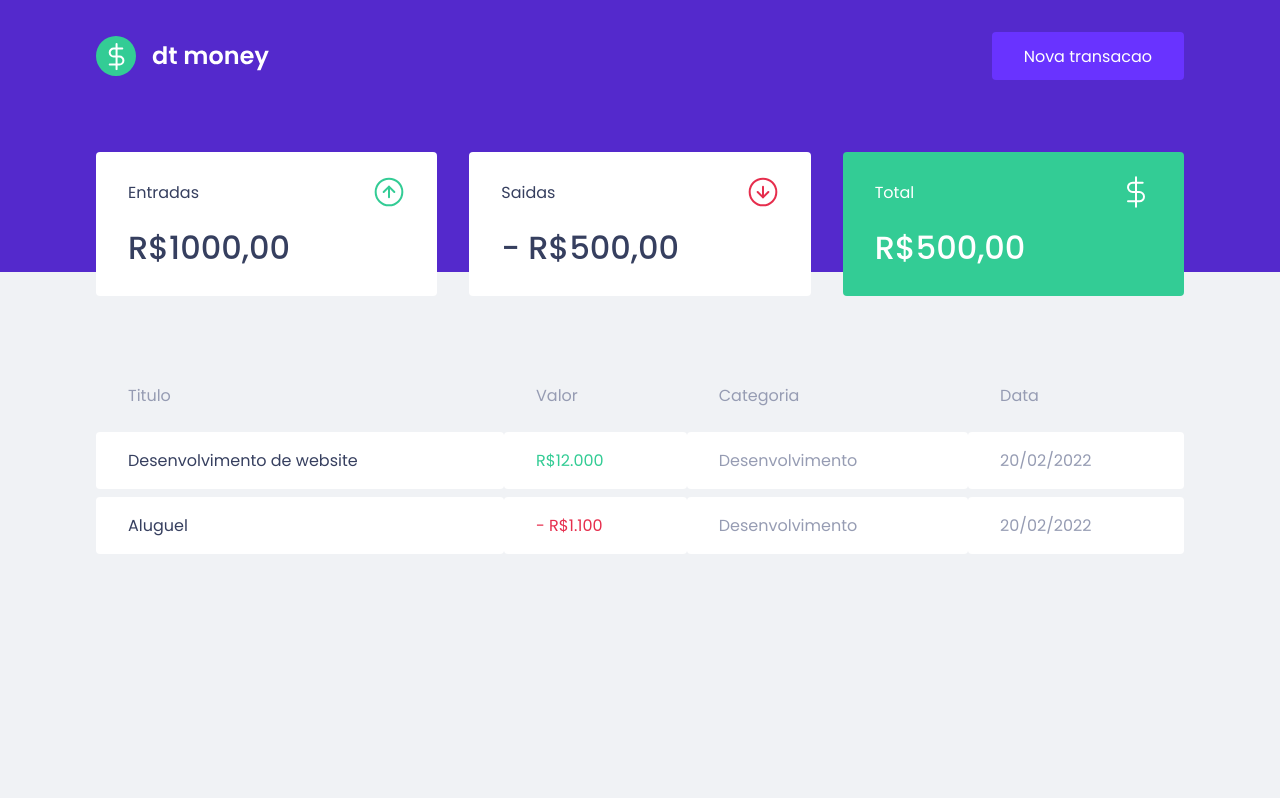
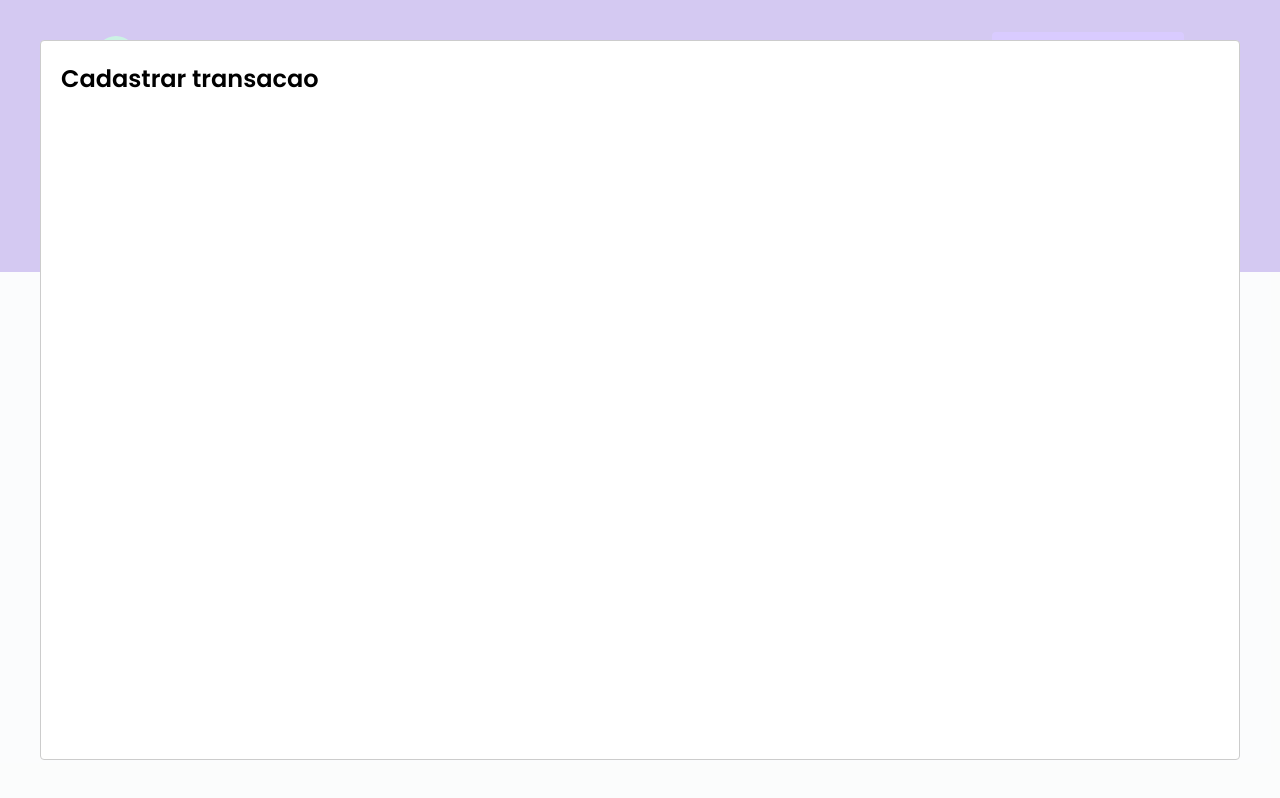
Before and after one commit to wandersonchaves/wcmoney, a React (Create React App) app: page / in a window 1280 px wide. Both pictures are taken after a click on the button "Nova transacao". Built offline with nearby package versions, Linux system fonts and the light colour scheme; no server answers; what miragejs would draw is missing.

Commit message:
configuring creation modal

```diff
--- a/package.json
+++ b/package.json
@@ -8,6 +8,7 @@
     "miragejs": "^0.1.45",
     "react": "^18.2.0",
     "react-dom": "^18.2.0",
+    "react-modal": "^3.15.1",
     "react-scripts": "5.0.1",
     "styled-components": "^5.3.5",
     "typescript": "^4.4.2",
@@ -20,7 +21,8 @@
     "@types/jest": "^27.0.1",
     "@types/node": "^16.7.13",
     "@types/react": "^18.0.0",
-    "@types/react-dom": "^18.0.0"
+    "@types/react-dom": "^18.0.0",
+    "@types/react-modal": "^3.13.1"
   },
   "scripts": {
     "start": "react-scripts start",
--- a/src/App.tsx
+++ b/src/App.tsx
@@ -1,12 +1,35 @@
 import { Dashboard } from "./components/Dashboard";
 import { Header } from "./components/Header";
 import { GlobalStyle } from "./styles/global";
+import Modal from "react-modal";
+import { useState } from "react";
+
+Modal.setAppElement("#root");
 
 export function App() {
+  const [isNewTransactionModalOpen, setIsNewTransactionModalOpen] =
+    useState(false);
+
+  function handleOpenNewTransactionModal() {
+    setIsNewTransactionModalOpen(true);
+  }
+
+  function handleCloseNewTransactionModal() {
+    setIsNewTransactionModalOpen(false);
+  }
+
   return (
     <>
-      <Header />
+      <Header onOpenNewTransactionModal={handleOpenNewTransactionModal} />
       <Dashboard />
+
+      <Modal
+        isOpen={isNewTransactionModalOpen}
+        onRequestClose={handleCloseNewTransactionModal}
+      >
+        <h2>Cadastrar transacao</h2>
+      </Modal>
+
       <GlobalStyle />
     </>
   );
--- a/src/components/Header/index.tsx
+++ b/src/components/Header/index.tsx
@@ -1,12 +1,20 @@
+import { useState } from "react";
 import logoImg from "../../assets/logo.svg";
 import { Container, Content } from "./styles";
+import Modal from "react-modal";
 
-export function Header() {
+interface HeaderProps {
+  onOpenNewTransactionModal: () => void;
+}
+
+export function Header({ onOpenNewTransactionModal }: HeaderProps) {
   return (
     <Container>
       <Content>
         <img src={logoImg} alt="dt money" />
-        <button type="button">Nova transacao</button>
+        <button type="button" onClick={onOpenNewTransactionModal}>
+          Nova transacao
+        </button>
       </Content>
     </Container>
   );
```
Also changed, not shown: 1 other file (tests, documents, lock files or other folders).
